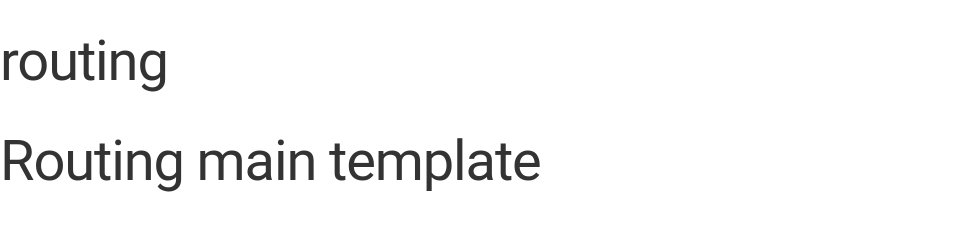
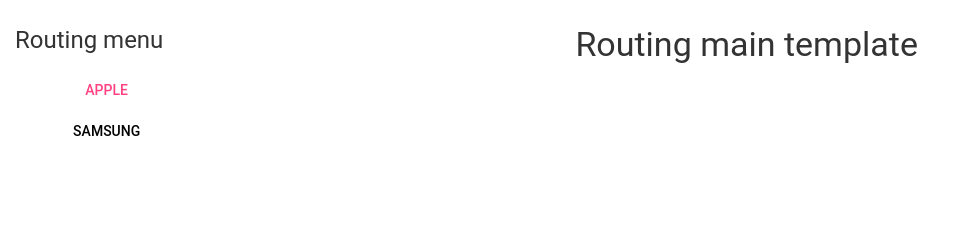
Before and after one commit to tolyaganzin/routing, a website: page index.html in a window 1280 px wide. Shown: the whole page, without its empty margins (0-977 px from the left). Drawn offline with nearby package versions, Linux system fonts and the light colour scheme.

Commit message:
first route with styles

```diff
--- a/index.html
+++ b/index.html
@@ -30,7 +30,6 @@
 
   </head>
   <body>
-    <h1>routing</h1>
-    <div ng-view></div>
+    <div class="container-fluid" ng-view></div>
   </body>
 </html>
--- a/routing-main/routing-main.template.html
+++ b/routing-main/routing-main.template.html
@@ -1,4 +1,11 @@
-<h1>Routing main template</h1>
-<p>
-  {{name}}
-</p>
+<div class="row">
+  <div class="col-sm-4 col-md-3 col-lg-2">
+    <h4>Routing menu</h4>
+      <a class="btn btn-block mdl-button mdl-js-button mdl-js-ripple-effect mdl-button--accent">Apple</a>
+      <a class="btn btn-block mdl-button mdl-js-button mdl-js-ripple-effect">Samsung</a>
+  </div>
+  <div class="col-sm-8 col-md-9 col-lg-10">
+    <h3 class="text-center">Routing main template</h3>
+    <p>{{name}}</p>
+  </div>
+</div>
```
